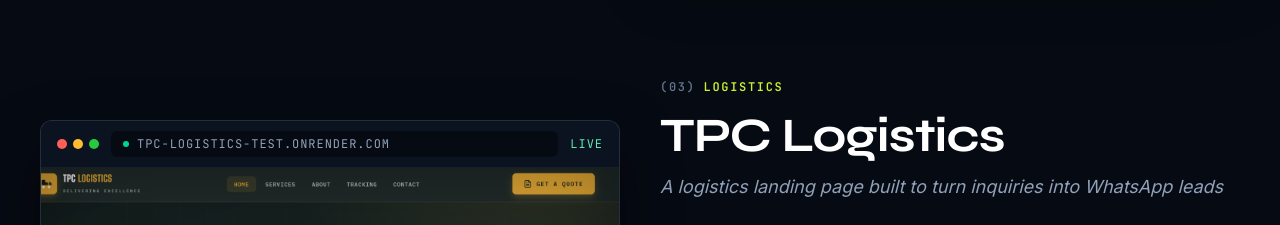
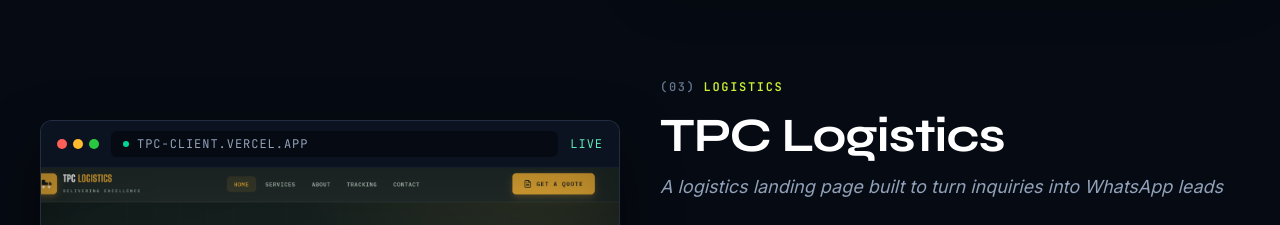
Before and after one commit to Iconvibes/my-Portfolio, a React (Vite) app: page /work in a window 1280 px wide. Shown: the part 1684-1909 px from the top of the page. Built offline with nearby package versions, Linux system fonts and the light colour scheme.

Commit message:
Update TPC Logistics project link to tpc-client.vercel.app

```diff
--- a/scripts/resume/resume.html
+++ b/scripts/resume/resume.html
@@ -157,7 +157,7 @@
       <span class="title">TPC Logistics — Logistics Platform</span>
       <span class="meta">Live in production</span>
     </div>
-    <div class="entry-head"><span class="project-url"><a href="https://tpc-logistics-test.onrender.com">tpc-logistics-test.onrender.com</a></span></div>
+    <div class="entry-head"><span class="project-url"><a href="https://tpc-client.vercel.app/">tpc-client.vercel.app</a></span></div>
     <p class="skill-line" style="margin-top:1mm"><span class="label">Tech Stack:</span> HTML, Tailwind CSS, JavaScript</p>
     <ul>
       <li>Built a focused logistics landing page with clear service highlights and a WhatsApp lead capture flow that makes it easy to request a pickup or quote on any device.</li>
--- a/src/content/projects.js
+++ b/src/content/projects.js
@@ -64,9 +64,9 @@
     ],
     tech: ['HTML', 'Tailwind CSS', 'JavaScript'],
     status: 'live',
-    href: 'https://tpc-logistics-test.onrender.com',
+    href: 'https://tpc-client.vercel.app/',
     caseStudyUrl: '/case-study/tpc-logistics',
-    domain: 'tpc-logistics-test.onrender.com',
+    domain: 'tpc-client.vercel.app',
     image: '/projects/tpc.png',
     featured: false,
     accent: 'cyan'
```
Also changed, not shown: public/llms.txt.
